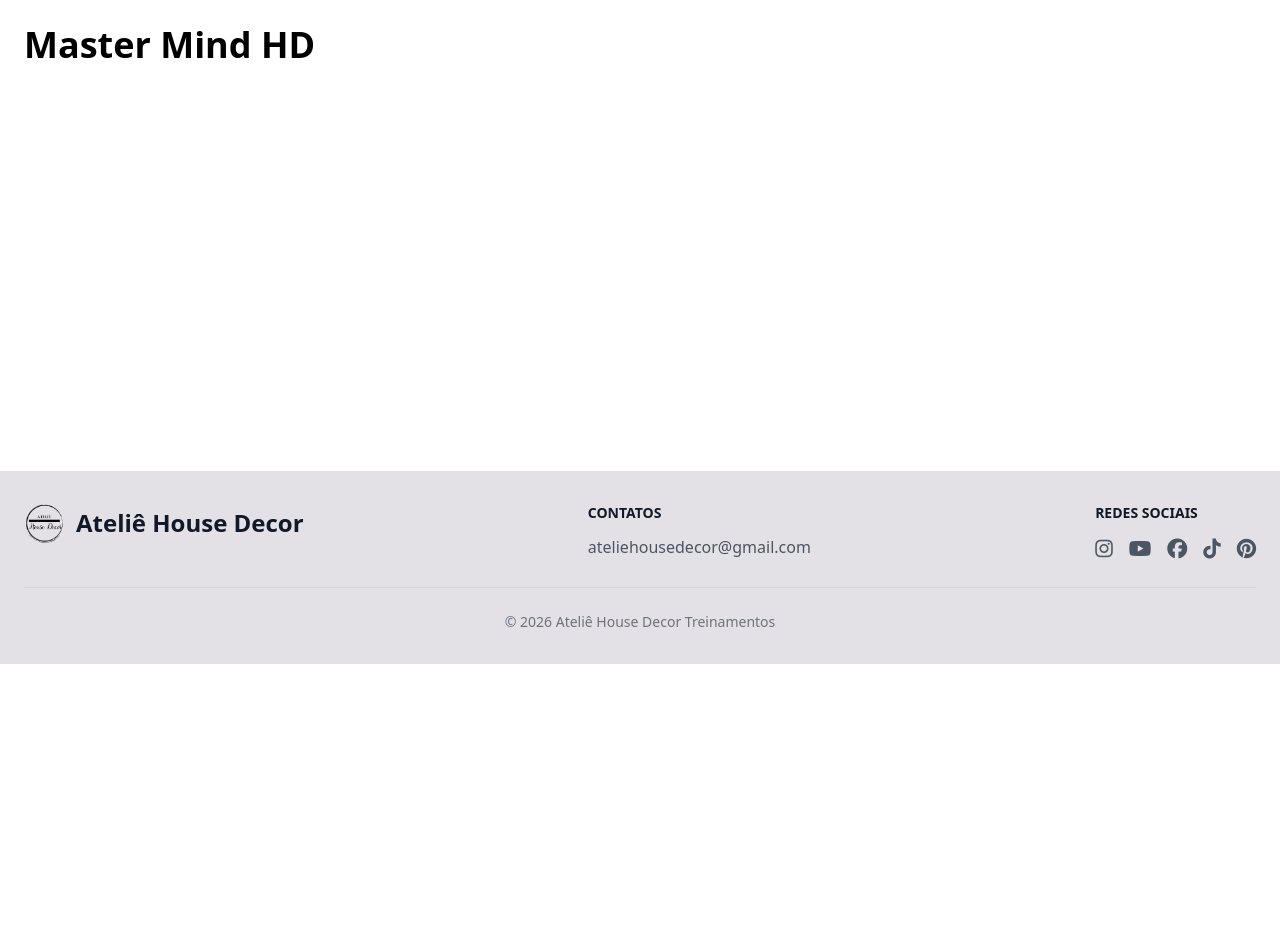
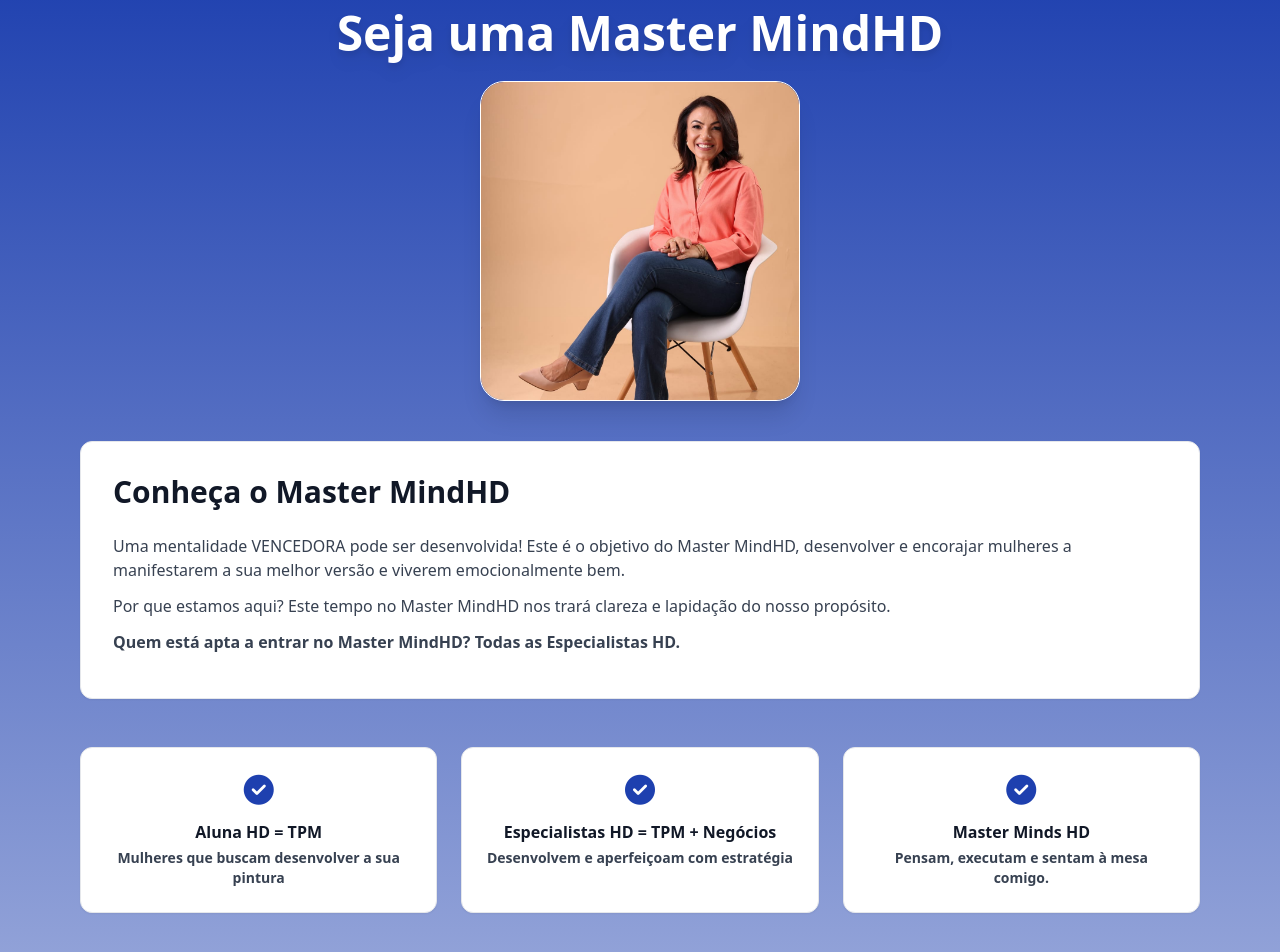
Before and after one commit to Enzoluizb/universohd-react-type-firebase, a React (Vite) app: page /mastermindhd in a window 1280 px wide. Shown: the part 136-1088 px from the top of the page. Before the commit the page ends 800 px from the top, so only its background shows below. Built offline with nearby package versions, Linux system fonts and the light colour scheme.

Commit message:
MasterMindHD

```diff
--- a/src/pages/AlunaHD.tsx
+++ b/src/pages/AlunaHD.tsx
@@ -159,7 +159,7 @@ export default function AlunaHD() {
             <img
               src="/images/alunaHDselo.png"
               alt="Selo"
-              className="rounded-3xl w-20 h-20 bg-white object-contain p-2"
+              className="rounded-full w-28 h-28 bg-white object-contain p-2"
             />
             <div className="ml-5">
               <span className="text-3xl font-semibold text-white">
--- a/src/pages/EspecialistaHD.tsx
+++ b/src/pages/EspecialistaHD.tsx
@@ -115,13 +115,12 @@ export default function EspecialistaHD() {
         </div>
 
         {/* bloco final */}
-        {/* bloco final */}
         <div className="w-full p-10 shadow-xl rounded-3xl bg-white text-gray-800">
           <div className="mb-8 pb-8 flex items-center border-b border-gray-200">
             <img
               src="/images/especialistaHDselo.png"
               alt="Selo"
-              className="rounded-3xl w-20 h-20 bg-white object-contain p-2"
+              className="rounded-3xl w-28 h-28 bg-white object-contain p-2"
             />
             <div className="ml-5">
               <span className="text-3xl font-semibold text-gray-900">
--- a/src/pages/MasterMindHD.tsx
+++ b/src/pages/MasterMindHD.tsx
@@ -1,7 +1,176 @@
+import { useEffect } from "react";
+
+const competenciasMastermind = [
+  {
+    icon: "fa-solid fa-circle-check",
+    title: "Aluna HD = TPM",
+    desc: "Mulheres que buscam desenvolver a sua pintura",
+  },
+  {
+    icon: "fa-solid fa-circle-check",
+    title: "Especialistas HD = TPM + Negócios",
+    desc: "Desenvolvem e aperfeiçoam com estratégia",
+  },
+  {
+    icon: "fa-solid fa-circle-check",
+    title: "Master Minds HD",
+    desc: "Pensam, executam e sentam à mesa comigo.",
+  },
+];
+
+const vantagensMastermind = [
+  "Triplo selo",
+  "Visibilidade nas redes",
+  "Manifestar sua melhor versão",
+  "Acesso a conteúdos exclusivos",
+  "Conhecimento",
+  "Comunidade",
+  "Novos hábitos",
+  "Mentalidade vencedora",
+];
+
 export default function MasterMindHD() {
+  useEffect(() => {
+    window.scrollTo({ top: 0, behavior: "smooth" });
+  }, []);
+
+  const goToWhats = () => {
+    const message = encodeURIComponent("Quero fazer parte do Master MindHD!");
+    window.open(
+      `https://api.whatsapp.com/send?phone=5547999297424&text=${message}`,
+      "_blank",
+    );
+  };
+
   return (
-    <main className="px-6 py-16">
-      <h1 className="text-4xl font-bold">Master Mind HD</h1>
+    <main className="h-full relative bg-gradient-to-b from-blue-800 to-white">
+      {/* imagem mobile */}
+      <img
+        src="/images/mastermind2.jpeg"
+        className="absolute inset-0 w-full h-[470px] object-cover object-[30%_10%] z-0 lg:hidden"
+        alt="MasterMindHD"
+      />
+
+      <div className="absolute inset-0 bg-gradient-to-b from-white/90 to-blue-200 -z-10 pointer-events-none" />
+
+      <div className="max-w-6xl mx-auto relative z-10 pt-8 pb-16 px-4">
+        {/* topo */}
+        <div className="flex flex-col items-center gap-6 mb-10">
+          <div className="text-center">
+            <h1 className="mt-4 text-4xl lg:text-5xl font-semibold text-white drop-shadow-lg">
+              Seja uma Master MindHD
+            </h1>
+          </div>
+
+          <div className="hidden lg:flex justify-center w-full">
+            <div className="w-80 h-80 rounded-3xl rounded-3xl border border-white shadow-xl overflow-hidden">
+              <img
+                src="/images/mastermind2.jpeg"
+                className="w-full h-full object-cover object-[35%_1%] scale-100"
+              />
+            </div>
+          </div>
+        </div>
+
+        {/* descrição */}
+        <div className="bg-white p-8 rounded-xl border border-gray-200 shadow-sm mb-12">
+          <h2 className="text-2xl lg:text-3xl font-semibold text-gray-900 mb-6">
+            Conheça o Master MindHD
+          </h2>
+          <p className="mb-3 text-gray-700">
+            Uma mentalidade VENCEDORA pode ser desenvolvida! Este é o objetivo
+            do Master MindHD, desenvolver e encorajar mulheres a manifestarem a
+            sua melhor versão e viverem emocionalmente bem.
+          </p>
+          <p className="mb-3 text-gray-700">
+            Por que estamos aqui? Este tempo no Master MindHD nos trará clareza
+            e lapidação do nosso propósito.
+          </p>
+          <p className="mb-3 text-gray-700 font-semibold">
+            Quem está apta a entrar no Master MindHD? Todas as Especialistas HD.
+          </p>
+        </div>
+
+        {/* cards competências */}
+        <ul className="grid grid-cols-1 sm:grid-cols-2 lg:grid-cols-3 gap-6 mb-12">
+          {competenciasMastermind.map((item) => (
+            <li
+              key={item.title}
+              className="bg-white rounded-xl p-6 border border-gray-200 shadow-sm flex flex-col items-center text-center"
+            >
+              <i className={`${item.icon} text-3xl mb-3 text-blue-800`} />
+              <p className="font-extrabold mb-1 text-gray-900">{item.title}</p>
+              <span className="font-semibold text-sm text-gray-700">
+                {item.desc}
+              </span>
+            </li>
+          ))}
+        </ul>
+
+        {/* vantagens */}
+        <h2 className="text-2xl lg:text-3xl font-semibold text-gray-900 text-center mb-8">
+          Vantagens de ser Master MindHD
+        </h2>
+
+        <div className="bg-white p-8 rounded-xl border border-gray-200 shadow-sm mb-12">
+          <ul className="grid grid-cols-1 sm:grid-cols-2 gap-y-5 gap-x-12">
+            {vantagensMastermind.map((item) => (
+              <li
+                key={item}
+                className="flex items-center gap-3 text-gray-900 font-medium"
+              >
+                <span className="flex-shrink-0 w-6 h-6 bg-blue-800 rounded-full flex items-center justify-center">
+                  <i className="fa-solid fa-check text-white text-xs" />
+                </span>
+                <span>{item}</span>
+              </li>
+            ))}
+          </ul>
+        </div>
+
+        {/* bloco final */}
+        <div className="w-full p-10 shadow-xl rounded-3xl bg-white text-gray-800">
+          <div className="mb-8 pb-8 flex items-center border-b border-gray-200">
+            <img
+              src="/images/mastermindHDselo.jpeg"
+              alt="Selo Master MindHD"
+              className="rounded-3xl w-32 h-32 bg-white object-contain mr-5"
+            />
+            <span className="text-3xl font-semibold text-gray-900">
+              Master MindHD
+            </span>
+          </div>
+
+          <ul className="mb-10 font-medium text-xl">
+            <li className="flex items-start mb-6">
+              <span className="flex-shrink-0 w-6 h-6 bg-blue-800 rounded-full flex items-center justify-center mt-1">
+                <i className="fa-solid fa-check text-white text-xs" />
+              </span>
+              <span className="ml-4 text-left">
+                Triplo Selo (Aluna HD, Especialista HD e Master MindHD) Suas
+                peças serão vistas por milhares de pessoas e você poderá
+                comercializar através do portal universoHD.com.br
+              </span>
+            </li>
+          </ul>
+
+          <blockquote className="text-xl italic font-semibold text-gray-900 mb-10 border-l-4 border-gray-400 pl-4">
+            Se você está cursando ou já cursou a Mentoria HD, entre em contato e
+            faça parte do terceiro nível House Decor
+          </blockquote>
+
+          <button
+            onClick={goToWhats}
+            className="flex justify-center items-center bg-blue-800 hover:bg-blue-700 transition-all transform hover:scale-105 rounded-xl py-6 px-4 text-center text-white text-2xl font-bold shadow-xl"
+          >
+            Quero ser Master MindHD!
+            <img
+              src="https://res.cloudinary.com/williamsondesign/arrow-right.svg"
+              className="ml-3 w-6 h-6"
+            />
+          </button>
+        </div>
+      </div>
     </main>
   );
 }
```
Also changed, not shown: public/images/mastermind2.jpeg (added), public/images/mastermindHDselo.jpeg (added).
